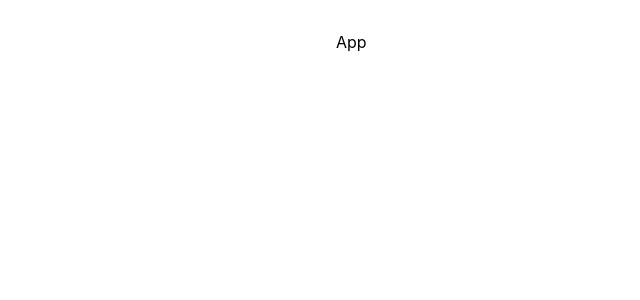
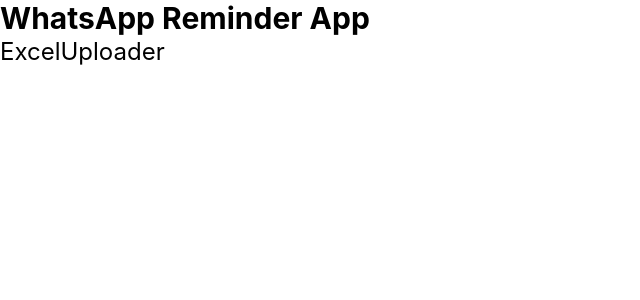
Before and after one commit to ale02code/whatsapp-reminder-app, a React (Vite) app: page / in a window 1280 px wide. Shown: the top 300 px of the page, without its empty margins (0-640 px from the left). Built offline with nearby package versions, Linux system fonts and the light colour scheme.

Commit message:
add tailwindcss

```diff
--- a/index.html
+++ b/index.html
@@ -3,7 +3,7 @@
 
 <head>
   <meta charset="UTF-8" />
-  <title>Hello World!</title>
+  <title>Credit Car Notifications</title>
 
 </head>
 
--- a/package.json
+++ b/package.json
@@ -32,9 +32,11 @@
     "vite": "^8.0.0"
   },
   "dependencies": {
+    "@tailwindcss/vite": "^4.2.1",
     "@vitejs/plugin-react": "^6.0.1",
     "electron-squirrel-startup": "^1.0.1",
     "react": "^19.2.4",
-    "react-dom": "^19.2.4"
+    "react-dom": "^19.2.4",
+    "tailwindcss": "^4.2.1"
   }
 }
--- a/src/App.jsx
+++ b/src/App.jsx
@@ -1,5 +1,12 @@
+import ExcelUploader from "./components/ExcelUploader";
+
 function App() {
-  return <div>App</div>;
+  return (
+    <>
+      <h1 className="text-3xl font-bold">WhatsApp Reminder App</h1>
+      <ExcelUploader />
+    </>
+  );
 }
 
 export default App;
--- /dev/null
+++ b/src/components/ExcelUploader.jsx
@@ -0,0 +1,5 @@
+function ExcelUploader() {
+  return <div className="text-2xl">ExcelUploader</div>;
+}
+
+export default ExcelUploader;
--- a/src/index.css
+++ b/src/index.css
@@ -1,8 +1 @@
-body {
-  font-family:
-    -apple-system, BlinkMacSystemFont, 'Segoe UI', Roboto, Helvetica, Arial,
-    sans-serif;
-  margin: auto;
-  max-width: 38rem;
-  padding: 2rem;
-}
+@import "tailwindcss";
--- a/src/renderer.jsx
+++ b/src/renderer.jsx
@@ -27,8 +27,8 @@
  */
 
 import { createRoot } from "react-dom/client";
-import App from "./App.jsx";
-import "./index.css";
+import App from "./App";
+import './index.css'
 
 const root = createRoot(document.getElementById("root"));
 root.render(<App />);
--- a/vite.main.config.mjs
+++ b/vite.main.config.mjs
@@ -1,7 +1,4 @@
 import { defineConfig } from 'vite';
-import react from '@vitejs/plugin-react';
 
 // https://vitejs.dev/config
-export default defineConfig({
-  plugin: [react()]
-});
+export default defineConfig({});
--- a/vite.renderer.config.mjs
+++ b/vite.renderer.config.mjs
@@ -1,4 +1,10 @@
-import { defineConfig } from 'vite';
+import { defineConfig } from 'vite'
+import react from '@vitejs/plugin-react'
+import tailwindcss from '@tailwindcss/vite'
 
-// https://vitejs.dev/config
-export default defineConfig({});
+export default defineConfig({
+  plugins: [
+    react(),
+    tailwindcss()
+  ]
+})
```
Also changed, not shown: 1 other file (tests, documents, lock files or other folders).
